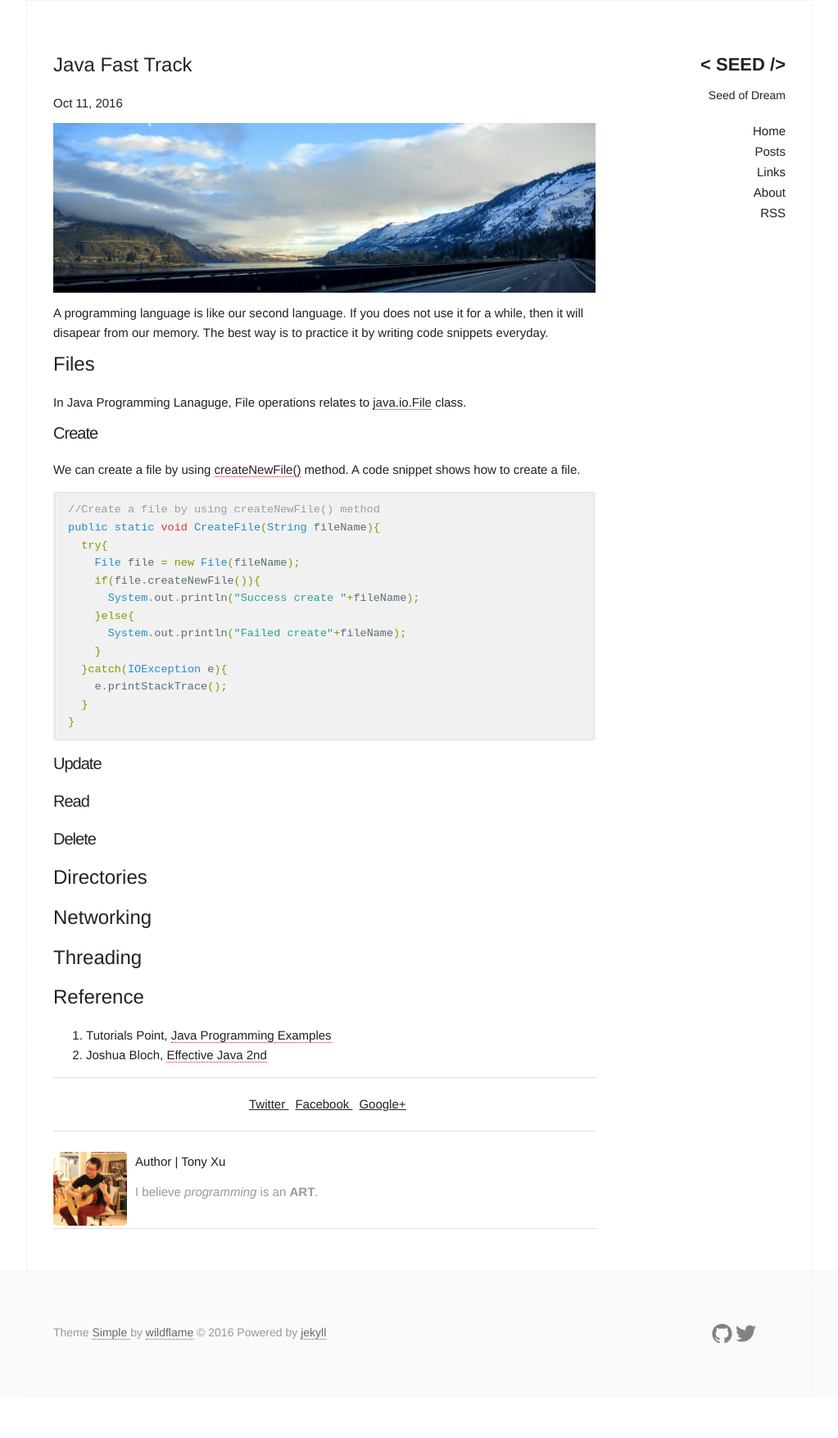
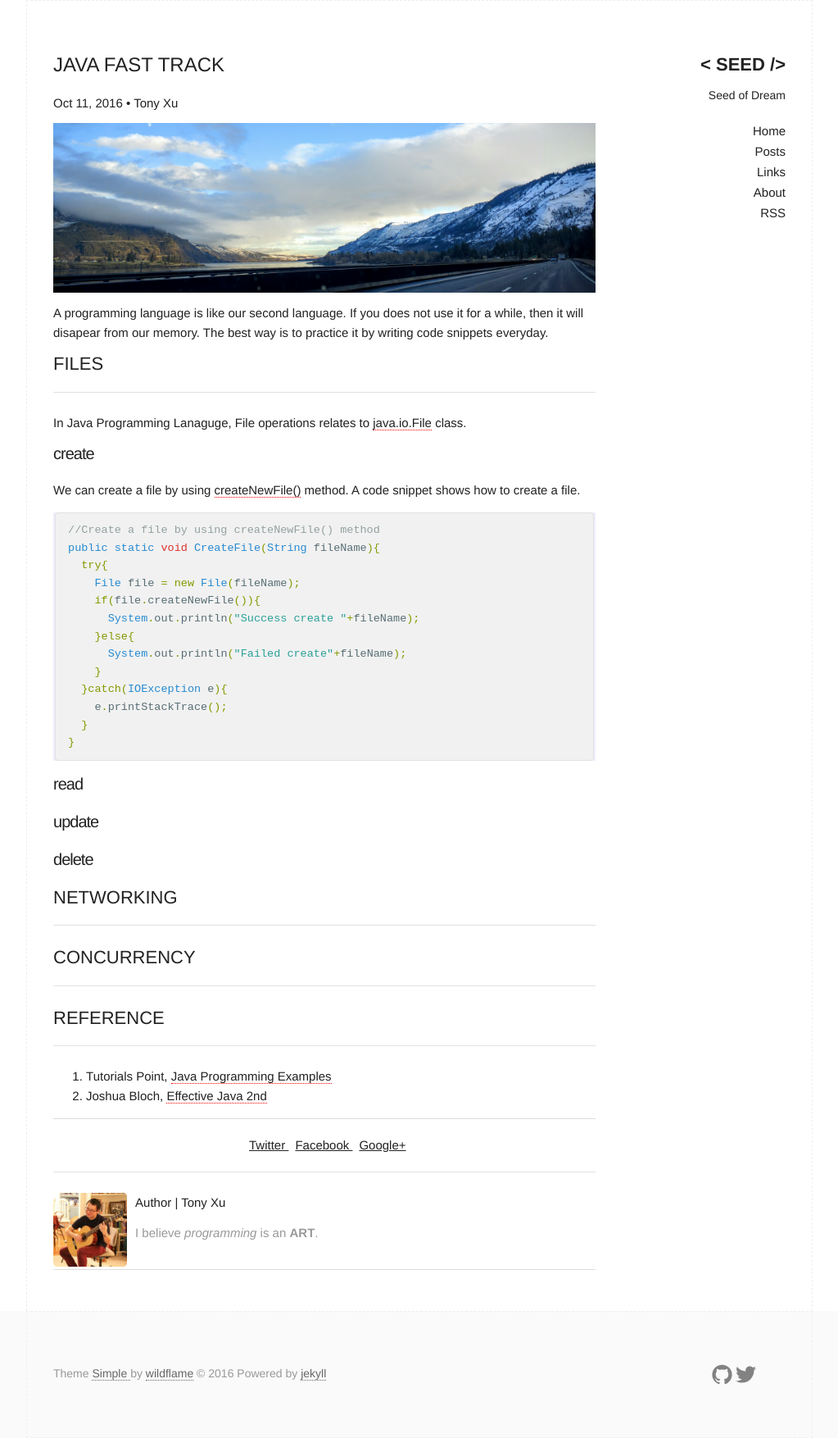
Before and after one commit to Tonyxu82/tonyxu82.github.io, a Jekyll site: the page built from _posts/2016-10-11-Java-Fasttrack.md, in a window 1280 px wide. Shown: the whole page at 82% size, without its empty margins (128-1151 px from the left). Built offline with Jekyll 4.4.1, drawn with Linux system fonts in a browser that asks for light colours; comment, search, counter and statistics services are not loaded; before the commit the page ends 1704 px from its top, so only the background shows below that.

Commit message:
update java fast track

````diff
--- a/_posts/2016-10-11-Java-Fasttrack.md
+++ b/_posts/2016-10-11-Java-Fasttrack.md
@@ -1,6 +1,7 @@
 ---
 layout: post
-title: Java Fast Track
+title: JAVA FAST TRACK
+author: Tony Xu
 category: Java
 ---
 ![gorge]({{ site.baseurl }}\img\columbiagorge.png)
@@ -8,15 +9,17 @@ category: Java
 A programming language is like our second language. If you does not use it for
 a while, then it will disapear from our memory. The best way is to
 practice it by writing code snippets everyday.
+
+
 <!--description-->
 
-# Files
-
+## FILES
+---
 In Java Programming Lanaguge, File operations relates to
 [java.io.File](https://docs.oracle.com/javase/7/docs/api/java/io/File.html)
 class.
 
-### Create
+### create
 
 We can create a file by using
 [createNewFile()](https://docs.oracle.com/javase/7/docs/api/java/io/File.html#createNewFile())
@@ -37,20 +40,19 @@ public static void CreateFile(String fileName){
   }
 }
 ```
+### read
 
-### Update
+### update
 
-### Read
+### delete
 
-### Delete
+## NETWORKING
+---
 
-# Directories
+## CONCURRENCY
+---
 
-# Networking
-
-# Threading
-
-
-# Reference
+## REFERENCE
+---
 1. Tutorials Point, [Java Programming Examples](https://www.tutorialspoint.com/javaexamples/index.htm)
 2. Joshua Bloch, [Effective Java 2nd](https://www.amazon.com/Effective-Java-2nd-Joshua-Bloch/dp/0321356683)
````
